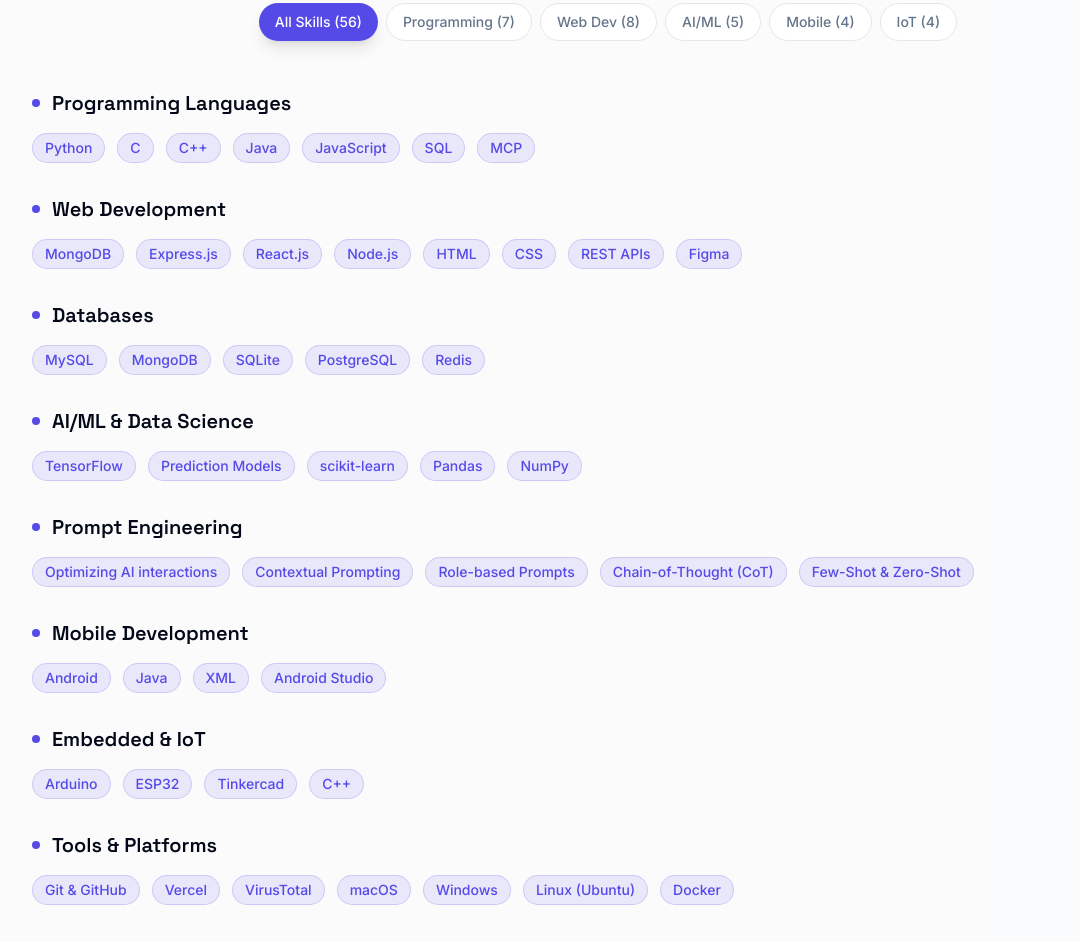
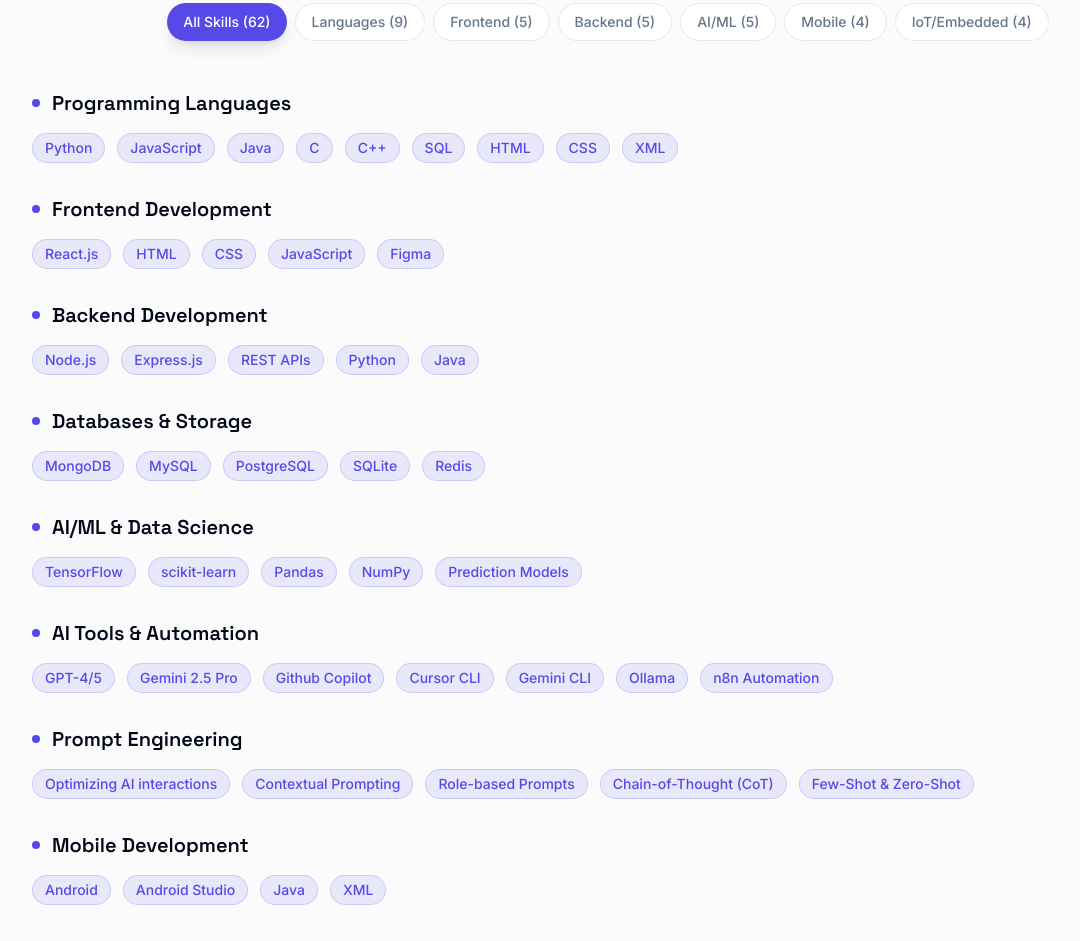
Before and after one commit to pmadhurn/mn-dev-folio, a React (Vite) app: page / in a window 1280 px wide. Shown: the part 1820-2761 px from the top of the page, without its empty margins (32-1112 px from the left). Built offline with nearby package versions, Linux system fonts and the light colour scheme.

Commit message:
the new one even better

```diff
--- a/src/components/Skills.tsx
+++ b/src/components/Skills.tsx
@@ -5,24 +5,34 @@ const Skills = () => {
 
   const skillCategories = [
     {
-      id: 'programming',
+      id: 'languages',
       title: 'Programming Languages',
-      skills: ['Python', 'C', 'C++', 'Java', 'JavaScript', 'SQL', 'MCP']
+      skills: ['Python', 'JavaScript', 'Java', 'C', 'C++', 'SQL', 'HTML', 'CSS', 'XML']
     },
     {
-      id: 'web',
-      title: 'Web Development',
-      skills: ['MongoDB', 'Express.js', 'React.js', 'Node.js', 'HTML', 'CSS', 'REST APIs', 'Figma']
+      id: 'frontend',
+      title: 'Frontend Development',
+      skills: ['React.js', 'HTML', 'CSS', 'JavaScript', 'Figma']
+    },
+    {
+      id: 'backend',
+      title: 'Backend Development',
+      skills: ['Node.js', 'Express.js', 'REST APIs', 'Python', 'Java']
     },
     {
       id: 'databases',
-      title: 'Databases',
-      skills: ['MySQL', 'MongoDB', 'SQLite', 'PostgreSQL', 'Redis']
+      title: 'Databases & Storage',
+      skills: ['MongoDB', 'MySQL', 'PostgreSQL', 'SQLite', 'Redis']
     },
     {
       id: 'ai-ml',
       title: 'AI/ML & Data Science',
-      skills: ['TensorFlow', 'Prediction Models', 'scikit-learn', 'Pandas', 'NumPy']
+      skills: ['TensorFlow', 'scikit-learn', 'Pandas', 'NumPy', 'Prediction Models']
+    },
+    {
+      id: 'ai-tools',
+      title: 'AI Tools & Automation',
+      skills: ['GPT-4/5', 'Gemini 2.5 Pro', 'Github Copilot', 'Cursor CLI', 'Gemini CLI', 'Ollama', 'n8n Automation']
     },
     {
       id: 'prompt-engineering',
@@ -32,22 +42,27 @@ const Skills = () => {
     {
       id: 'mobile',
       title: 'Mobile Development',
-      skills: ['Android', 'Java', 'XML', 'Android Studio']
+      skills: ['Android', 'Android Studio', 'Java', 'XML']
     },
     {
-      id: 'iot',
-      title: 'Embedded & IoT',
-      skills: ['Arduino', 'ESP32', 'Tinkercad', 'C++']
+      id: 'embedded',
+      title: 'Embedded Systems & IoT',
+      skills: ['Arduino', 'ESP32', 'C++', 'Tinkercad']
     },
     {
-      id: 'tools',
-      title: 'Tools & Platforms',
-      skills: ['Git & GitHub', 'Vercel', 'VirusTotal', 'macOS', 'Windows', 'Linux (Ubuntu)', 'Docker']
+      id: 'devops',
+      title: 'DevOps & Deployment',
+      skills: ['Git & GitHub', 'Docker', 'Vercel']
     },
     {
-      id: 'ai-tools',
-      title: 'AI Tools & Platforms',
-      skills: ['Cursor CLI', 'Gemini CLI', 'Warp', 'Kiro', 'Manus', 'Jules', 'Stitch', 'GPT-4/5', 'Gemini 2.5 Pro', 'Ollama', 'n8n Automation']
+      id: 'systems',
+      title: 'Operating Systems',
+      skills: ['Linux (Ubuntu)', 'macOS', 'Windows']
+    },
+    {
+      id: 'specialty-tools',
+      title: 'Specialized Tools',
+      skills: ['VirusTotal', 'Warp', 'Kiro', 'Manus', 'Jules', 'Stitch', 'MCP']
     }
   ];
 
@@ -55,11 +70,12 @@ const Skills = () => {
 
   const categories = [
     { id: 'all', label: 'All Skills', count: allSkills.length },
-    { id: 'programming', label: 'Programming', count: skillCategories.find(c => c.id === 'programming')?.skills.length || 0 },
-    { id: 'web', label: 'Web Dev', count: skillCategories.find(c => c.id === 'web')?.skills.length || 0 },
+    { id: 'languages', label: 'Languages', count: skillCategories.find(c => c.id === 'languages')?.skills.length || 0 },
+    { id: 'frontend', label: 'Frontend', count: skillCategories.find(c => c.id === 'frontend')?.skills.length || 0 },
+    { id: 'backend', label: 'Backend', count: skillCategories.find(c => c.id === 'backend')?.skills.length || 0 },
     { id: 'ai-ml', label: 'AI/ML', count: skillCategories.find(c => c.id === 'ai-ml')?.skills.length || 0 },
     { id: 'mobile', label: 'Mobile', count: skillCategories.find(c => c.id === 'mobile')?.skills.length || 0 },
-    { id: 'iot', label: 'IoT', count: skillCategories.find(c => c.id === 'iot')?.skills.length || 0 },
+    { id: 'embedded', label: 'IoT/Embedded', count: skillCategories.find(c => c.id === 'embedded')?.skills.length || 0 },
   ];
 
   const getDisplayedSkills = () => {
```
